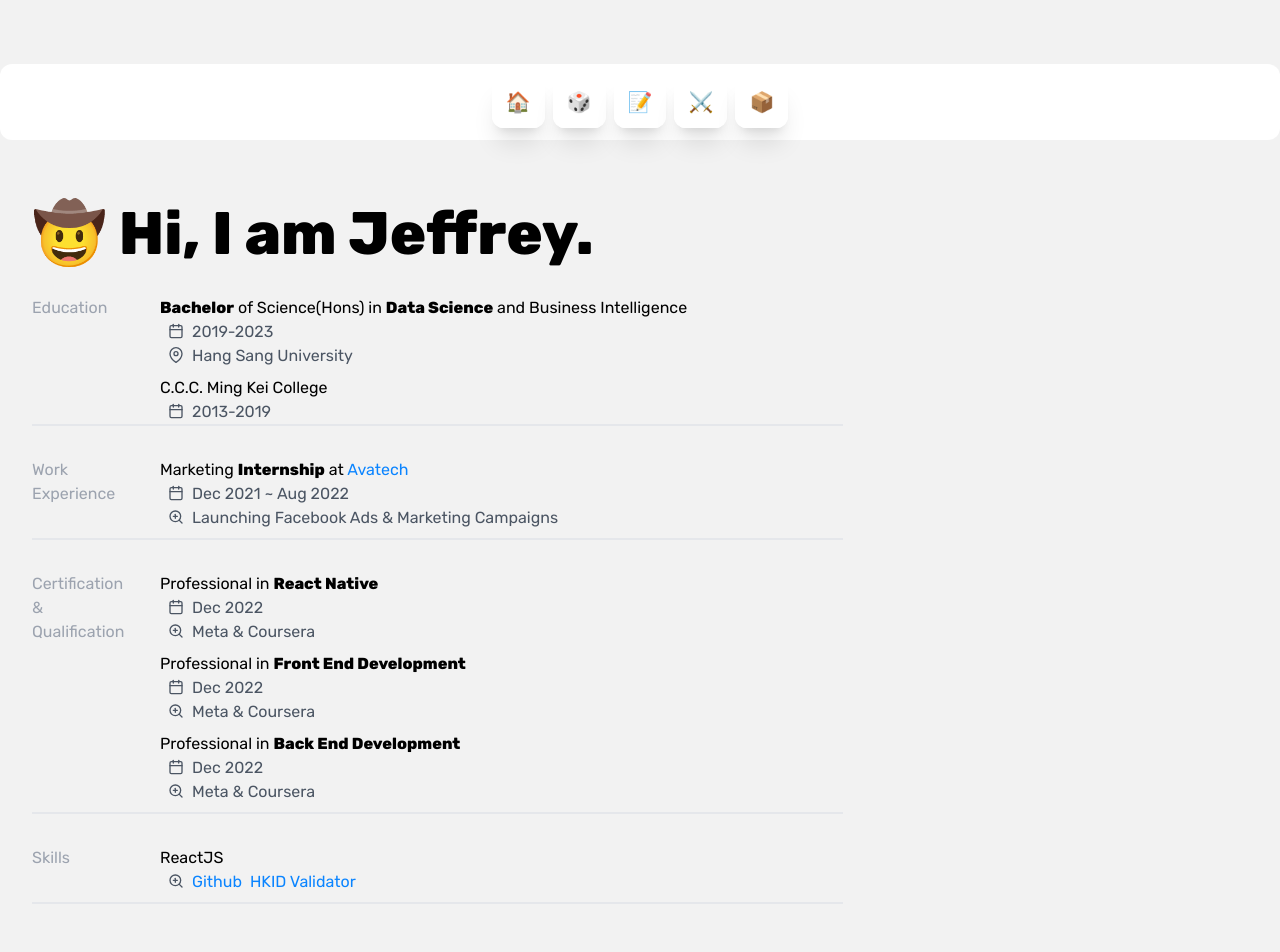
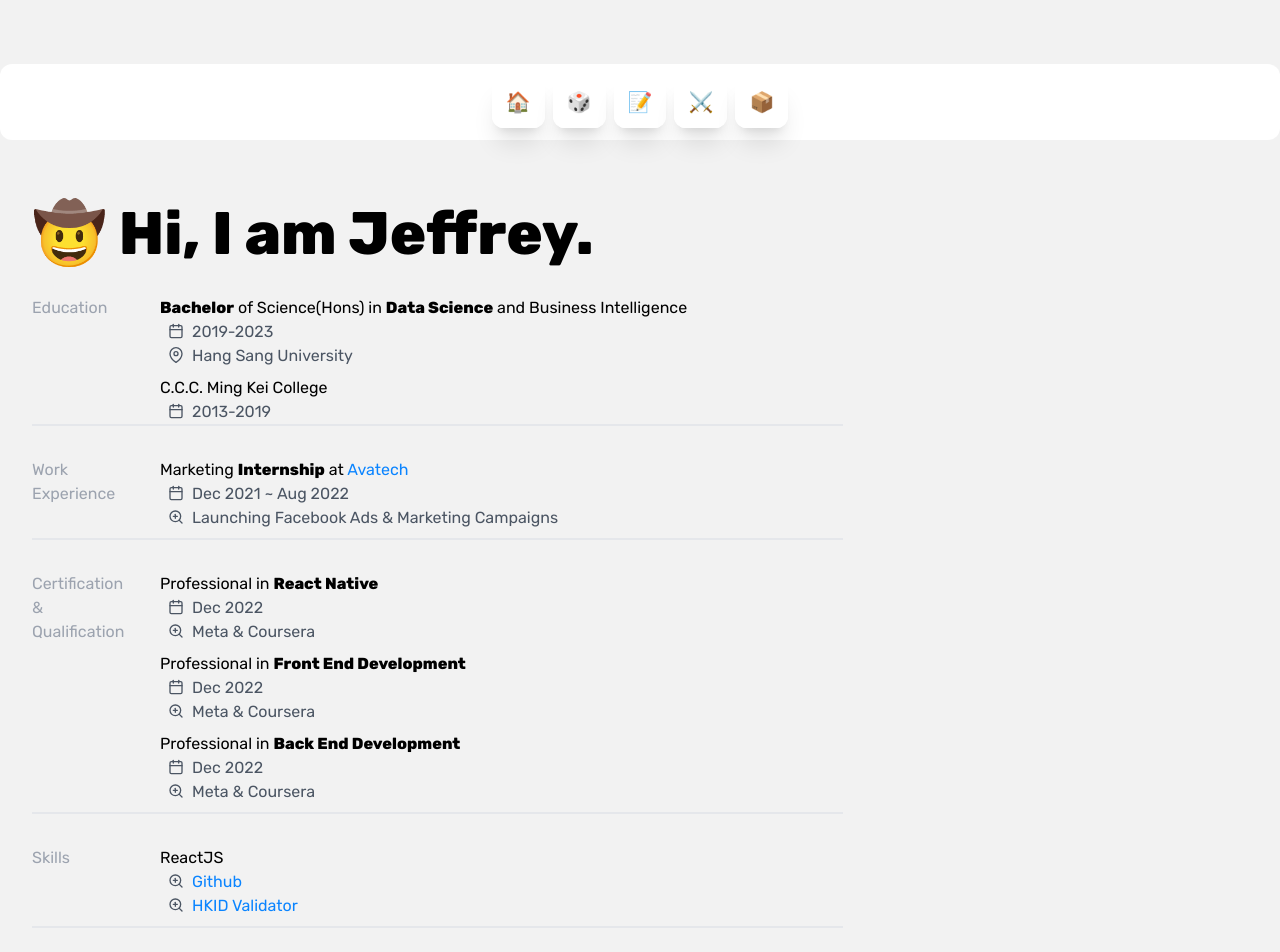
Before and after one commit to imytdotio/imytdotio, a React (Create React App) app: page /cv in a window 1280 px wide. Shown: the top 952 px of the page. Built offline with nearby package versions, Linux system fonts and the light colour scheme.

Commit message:
small change

```diff
--- a/src/Pages/CV.js
+++ b/src/Pages/CV.js
@@ -13,7 +13,11 @@ import {
  **/
 
 export const CV = (props) => {
-  const Section = (props) => <div className="flex mb-8 border-b-2 border-gray-200 lg:w-2/3">{props.children}</div>;
+  const Section = (props) => (
+    <div className="flex mb-8 border-b-2 border-gray-200 lg:w-2/3">
+      {props.children}
+    </div>
+  );
   const SectionHeader = (props) => (
     <h3 className="w-24 mr-8 text-gray-400">{props.children}</h3>
   );
@@ -136,6 +140,9 @@ export const CV = (props) => {
               >
                 Github
               </a>
+            </Description>
+            <Description>
+              <FiZoomIn className="inline-block mr-2 mb-1" />
               <a
                 href="https://www.hkid.vercel.app/"
                 className="mr-2 text-b hover:border-b-2 hover:border-blue-400 duration-200"
```
